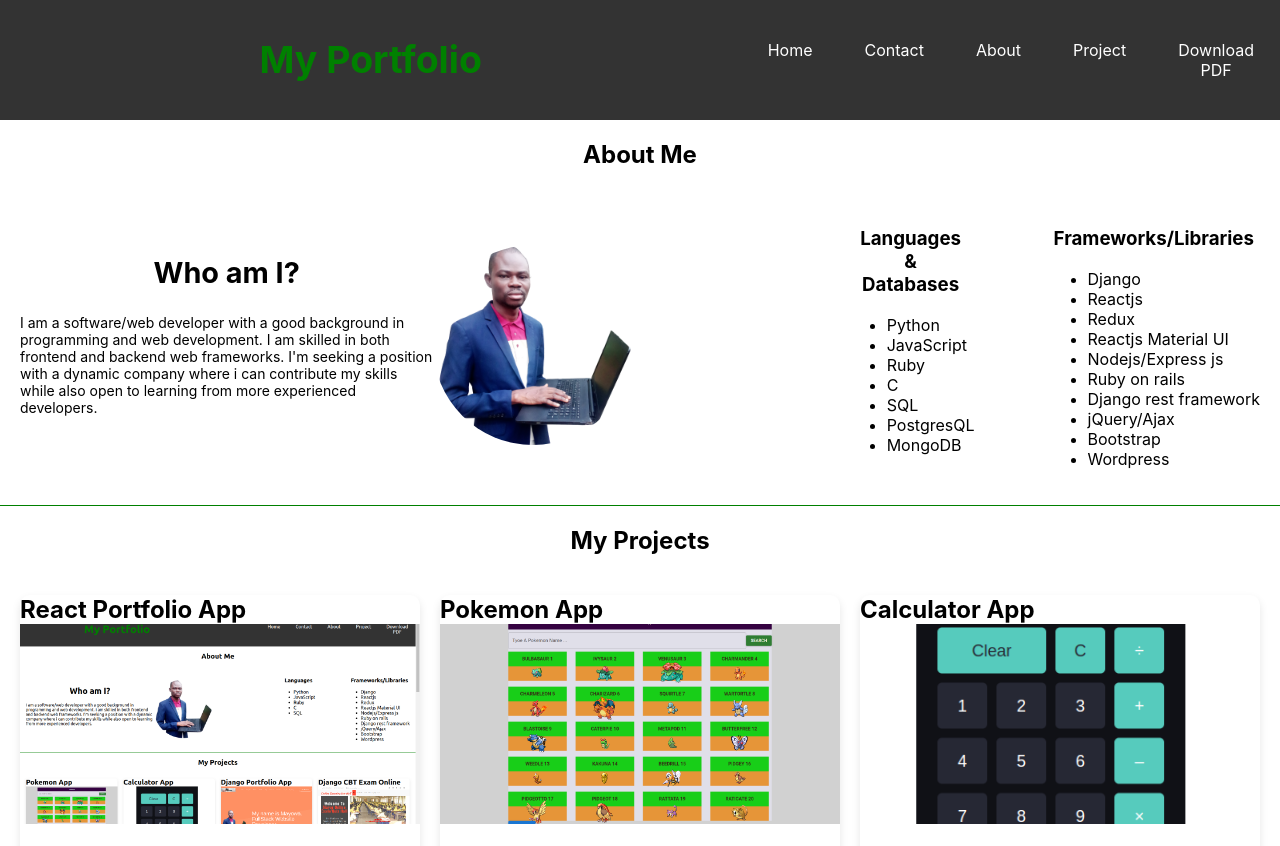
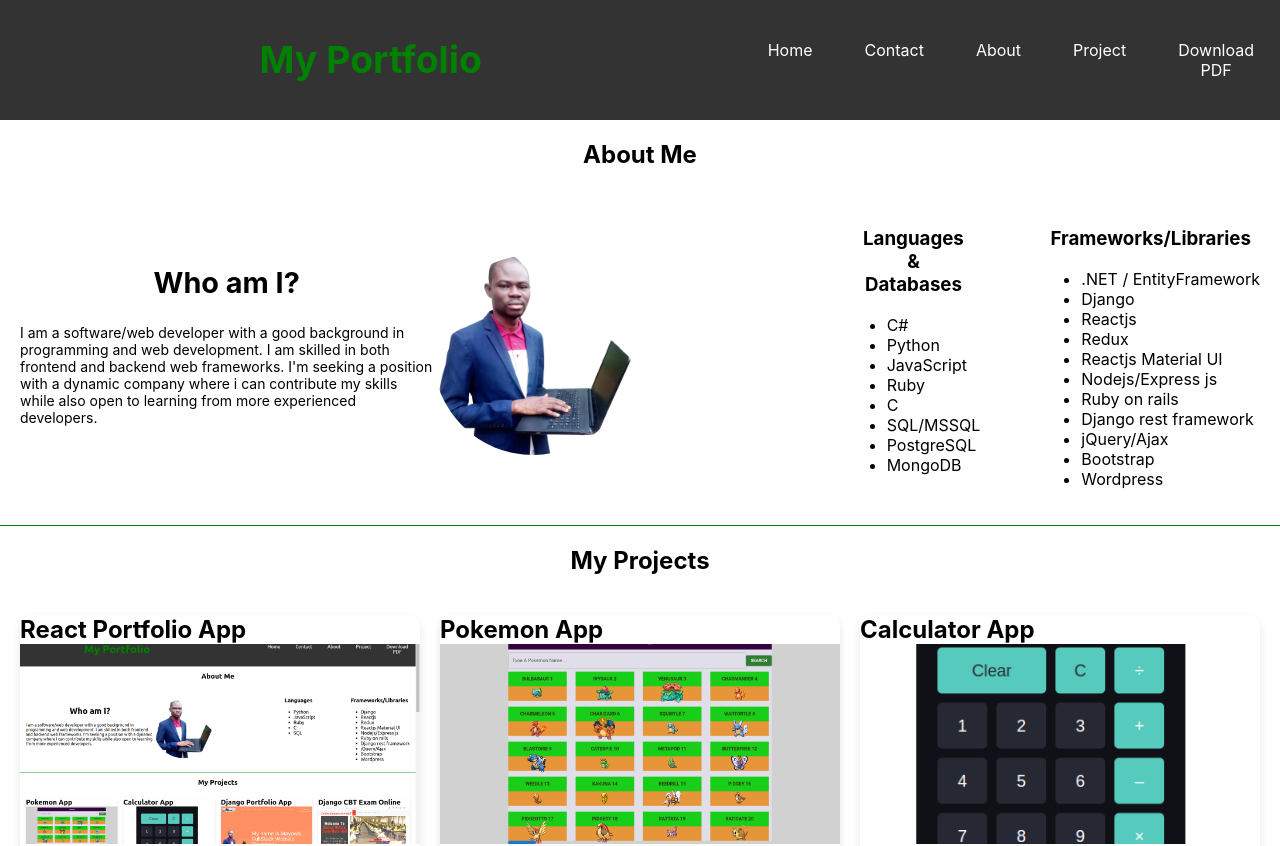
Before and after one commit to MayowaFunmi/simple_reactjs-portfolio, a React (Create React App) app: page / in a window 1280 px wide. Shown: the top 846 px of the page. Built offline with nearby package versions, Linux system fonts and the light colour scheme.

Commit message:
Update About.jsx
Added more projects

```diff
--- a/src/components/About.jsx
+++ b/src/components/About.jsx
@@ -27,12 +27,13 @@ function AboutMe() {
               Languages <br /> & <br /> Databases
             </h3>
             <ul>
+              <li>C#</li>
               <li>Python</li>
               <li>JavaScript</li>
               <li>Ruby</li>
               <li>C</li>
-              <li>SQL</li>
-              <li>PostgresQL</li>
+              <li>SQL/MSSQL</li>
+              <li>PostgreSQL</li>
               <li>MongoDB</li>
             </ul>
           </div>
@@ -40,6 +41,7 @@ function AboutMe() {
           <div className="frameworks">
             <h3 className="text">Frameworks/Libraries</h3>
             <ul>
+              <li>.NET / EntityFramework</li>
               <li>Django</li>
               <li>Reactjs</li>
               <li>Redux</li>
```
